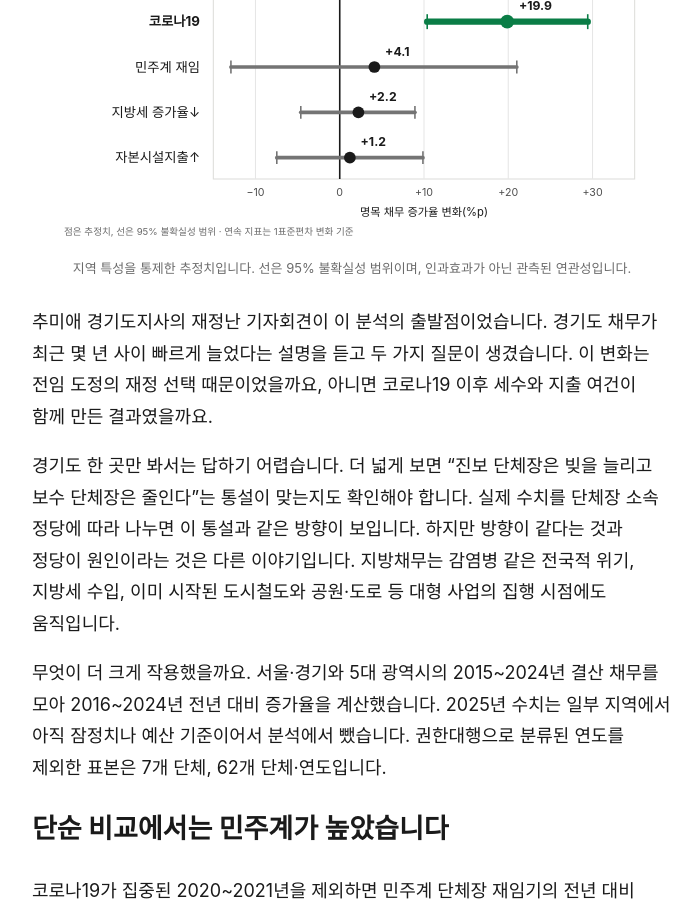
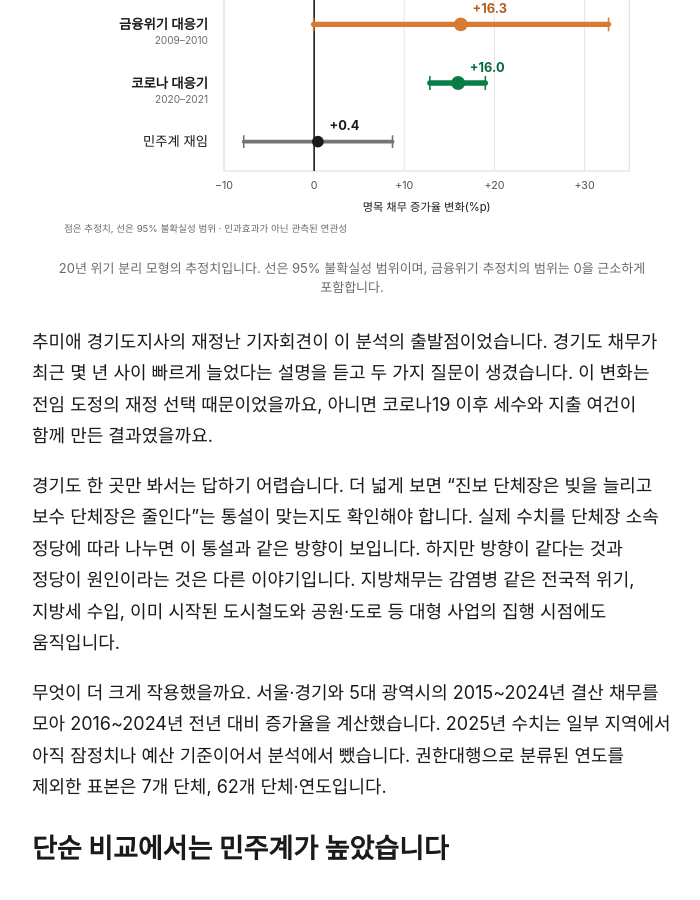
Before and after one commit to geekslife/newsstand, a Jekyll site: the page built from _previews/metro-debt-politics.md, in a window 1280 px wide and 900 px high, scrolled down 569 px. Shown: the whole window, without its empty margins (288-988 px from the left). Built offline with Jekyll 4.4.1, drawn with Linux system fonts in a browser that asks for light colours; some of the changed text lies outside the part shown.

Commit message:
대표 차트에 금융위기 충격 추가

```diff
--- a/_previews/metro-debt-politics.md
+++ b/_previews/metro-debt-politics.md
@@ -10,8 +10,8 @@ robots: "noindex, nofollow, noarchive"
 
 > **요약** 추미애 경기도지사의 재정난 기자회견을 계기로 서울·경기와 부산·대구·광주·대전·울산의 확정 결산을 살펴봤습니다. 최근 10년에는 민주계 단체장 재임기의 채무 증가율이 높았지만, 20년으로 넓히면 전반 10년에는 방향이 반대였습니다. 글로벌 금융위기와 코로나19를 각각 떼어 비교하자 두 위기 대응기의 채무 증가 폭이 진영 추정치보다 훨씬 컸습니다. 세수 여건과 자본시설 지출까지 함께 고려해도 진영의 영향은 불확실했습니다.
 
-![코로나19, 민주계 재임, 지방세 증가율 하락, 자본시설지출 증가와 명목 채무 증가율의 관계. 코로나19 추정치가 가장 크고 불확실성 범위도 0을 넘습니다.](/assets/metro_debt_drivers_20260817.svg)
-<p class="caption">지역 특성을 통제한 추정치입니다. 선은 95% 불확실성 범위이며, 인과효과가 아닌 관측된 연관성입니다.</p>
+![금융위기 대응기, 코로나 대응기, 민주계 재임과 명목 채무 증가율의 관계. 금융위기와 코로나는 각각 약 16%포인트, 민주계 재임은 0.4%포인트로 추정됐습니다.](/assets/metro_debt_crisis_vs_camp_20260817.svg)
+<p class="caption">20년 위기 분리 모형의 추정치입니다. 선은 95% 불확실성 범위이며, 금융위기 추정치의 범위는 0을 근소하게 포함합니다.</p>
 
 추미애 경기도지사의 재정난 기자회견이 이 분석의 출발점이었습니다. 경기도 채무가 최근 몇 년 사이 빠르게 늘었다는 설명을 듣고 두 가지 질문이 생겼습니다. 이 변화는 전임 도정의 재정 선택 때문이었을까요, 아니면 코로나19 이후 세수와 지출 여건이 함께 만든 결과였을까요.
 
@@ -58,6 +58,9 @@ robots: "noindex, nofollow, noarchive"
 단순 평균에는 지역 고유의 차이가 섞입니다. 대구는 분석 기간 내내 보수계 단체장이었고 광주는 계속 민주계였습니다. 두 지역의 산업 구조와 세입 기반, 장기 사업은 서로 다릅니다. 이를 그대로 정당 차이로 읽으면 지역 효과를 정당 효과로 착각할 수 있습니다.
 
 그래서 지역별 고정된 차이를 통제하고, 네 요인을 한 모형에 넣어 비교했습니다. 요인은 코로나기 여부, 지방세 증가율 하락, 자본시설지출 비중 상승, 민주계 단체장 재임 여부입니다. 지방세와 자본시설지출은 서로 단위가 달라 각각 1표준편차 변화로 환산했습니다. 이 분석은 인과관계를 증명하는 실험이 아니라, 제한된 관측 자료에서 나타난 연관성의 크기를 비교한 것입니다.
+
+![코로나19, 민주계 재임, 지방세 증가율 하락, 자본시설지출 증가와 명목 채무 증가율의 관계. 코로나19 추정치가 가장 크고 불확실성 범위도 0을 넘습니다.](/assets/metro_debt_drivers_20260817.svg)
+<p class="caption">최근 10년 본청 자료에서 지역 특성을 통제한 추정치입니다. 선은 95% 불확실성 범위이며, 인과효과가 아닌 관측된 연관성입니다.</p>
 
 분석 결과 코로나기는 다른 조건이 같을 때 명목 채무 증가율이 19.9%포인트 높은 것으로 추정됐습니다. 95% 불확실성 범위는 10.4~29.4%포인트로, 일곱 지역 중 하나씩 제외해 다시 계산해도 추정치는 16.9~22.4%포인트였습니다.
 
```
Also changed, not shown: assets/metro_debt_crisis_vs_camp_20260817.svg (added).
